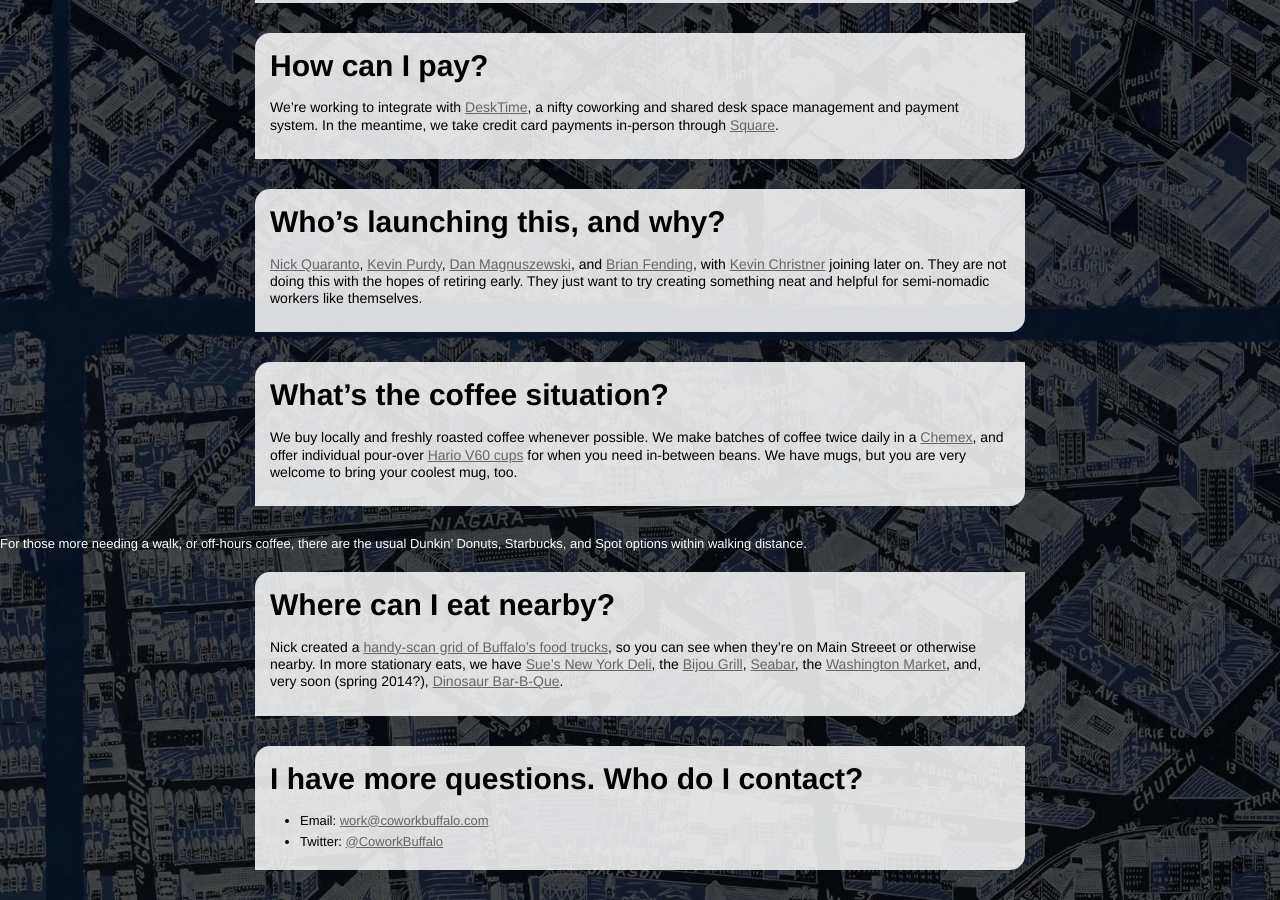
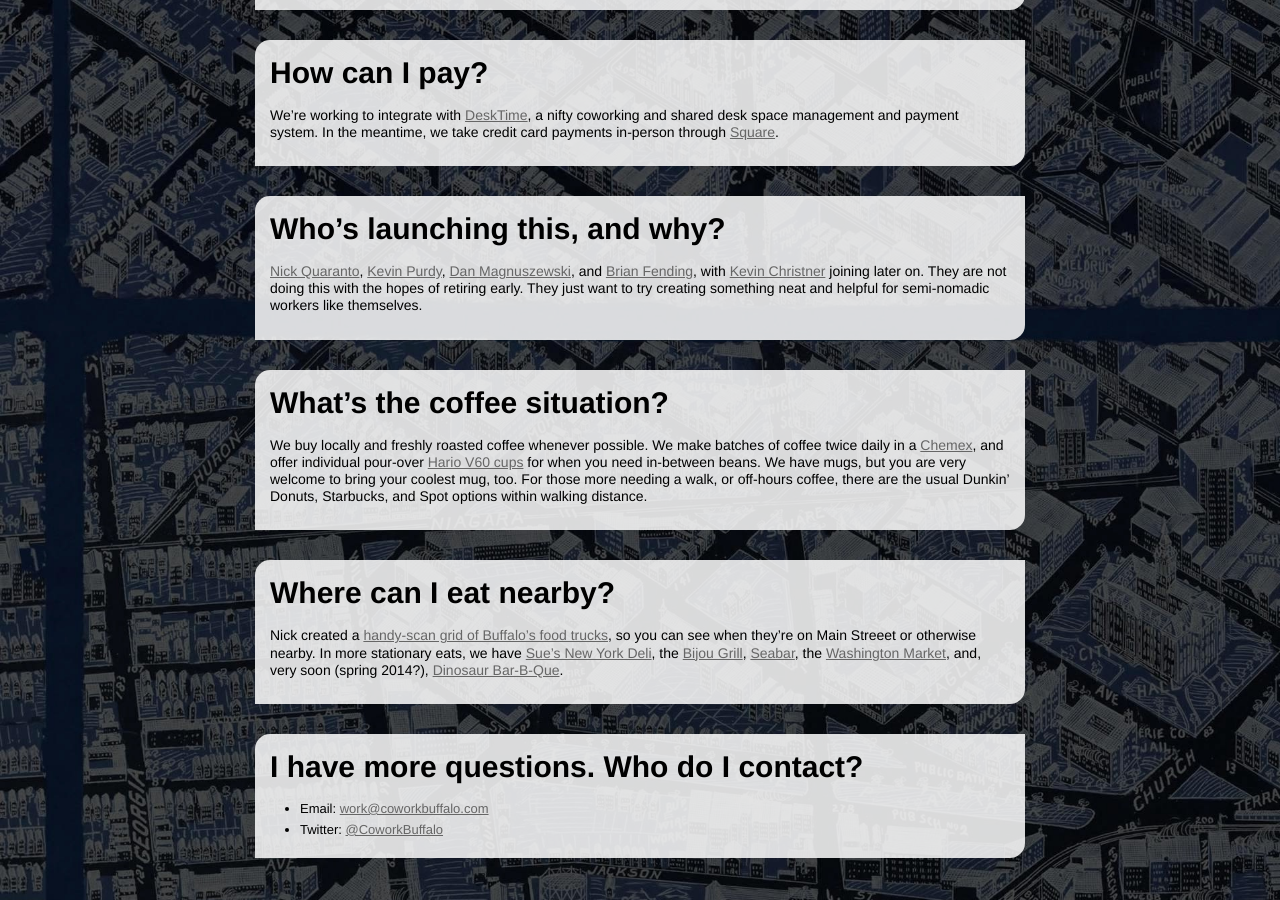
Before and after one commit to coworkbuffalo/coworkbuffalo.github.com, a Jekyll site: the page built from faq/index.markdown, in a window 1280 px wide and 900 px high, scrolled down 1598 px. Built offline with Jekyll 4.4.1, drawn with Linux system fonts in a browser that asks for light colours; Markdown is read by kramdown in place of the engine named in the settings; comment, search, counter and statistics services are not loaded.

Commit message:
Deal with stupid github markdown differences

```diff
--- a/faq/index.markdown
+++ b/faq/index.markdown
@@ -5,7 +5,8 @@
 
 * ### What is coworking, exactly?
 It’s for people who can work anywhere they can bring a laptop, part-time or full-time, and who want something different than the isolation of home and the distracting coffee shop scene. More so, it’s for people who get more done by having a place to go, people nearby, and a sense of of being part of a small, smart community.  That’s our take. Wikipedia's nerds came to [this consensus definition](http://en.wikipedia.org/wiki/Coworking):
-> Coworking is the social gathering of a group of people, who are still working independently, but who share values, and who are interested in the synergy that can happen from working with talented people in the same space.
+<br /><br />
+_Coworking is the social gathering of a group of people, who are still working independently, but who share values, and who are interested in the synergy that can happen from working with talented people in the same space._
 
 * ### What’s it like in there?
 We have [some preliminary photos](https://www.dropbox.com/sh/uy0r6tkwvei8m7q/Mt8peC1p5U) from our new space on Main Street. We need to get some professional photos, and how! But, for reference:
@@ -46,9 +47,7 @@
 [Nick Quaranto](http://twitter.com/qrush), [Kevin Purdy](http://twitter.com/kevinpurdy), [Dan Magnuszewski](http://twitter.com/magnachef), and [Brian Fending](http://twitter.com/fending), with [Kevin Christner](http://twitter.com/sailflyer) joining later on. They are not doing this with the hopes of retiring early. They just want to try creating something neat and helpful for semi-nomadic workers like themselves.
 
 * ### What’s the coffee situation?
-We buy locally and freshly roasted coffee whenever possible. We make batches of coffee twice daily in a [Chemex](http://www.chemexcoffeemaker.com/), and offer individual pour-over [Hario V60 cups](http://www.gimmecoffee.com/galleries/brewing_at_home_part_5_pour_ov/) for when you need in-between beans. We have mugs, but you are very welcome to bring your coolest mug, too.
-
-For those more needing a walk, or off-hours coffee, there are the usual Dunkin' Donuts, Starbucks, and Spot options within walking distance.
+We buy locally and freshly roasted coffee whenever possible. We make batches of coffee twice daily in a [Chemex](http://www.chemexcoffeemaker.com/), and offer individual pour-over [Hario V60 cups](http://www.gimmecoffee.com/galleries/brewing_at_home_part_5_pour_ov/) for when you need in-between beans. We have mugs, but you are very welcome to bring your coolest mug, too. For those more needing a walk, or off-hours coffee, there are the usual Dunkin' Donuts, Starbucks, and Spot options within walking distance.
 
 * ### Where can I eat nearby?
 Nick created a [handy-scan grid of Buffalo’s food trucks](http://coworkbuffalo.com/food/), so you can see when they’re on Main Streeet or otherwise nearby. In more stationary eats, we have [Sue's New York Deli](http://www.suesnydeli.com/), the [Bijou Grill](http://bijougrille.com/), [Seabar](http://seabarsushi.com/), the [Washington Market](http://thewashingtonmarket.com/), and, very soon (spring 2014?), [Dinosaur Bar-B-Que](http://www.dinosaurbarbque.com/).
```
